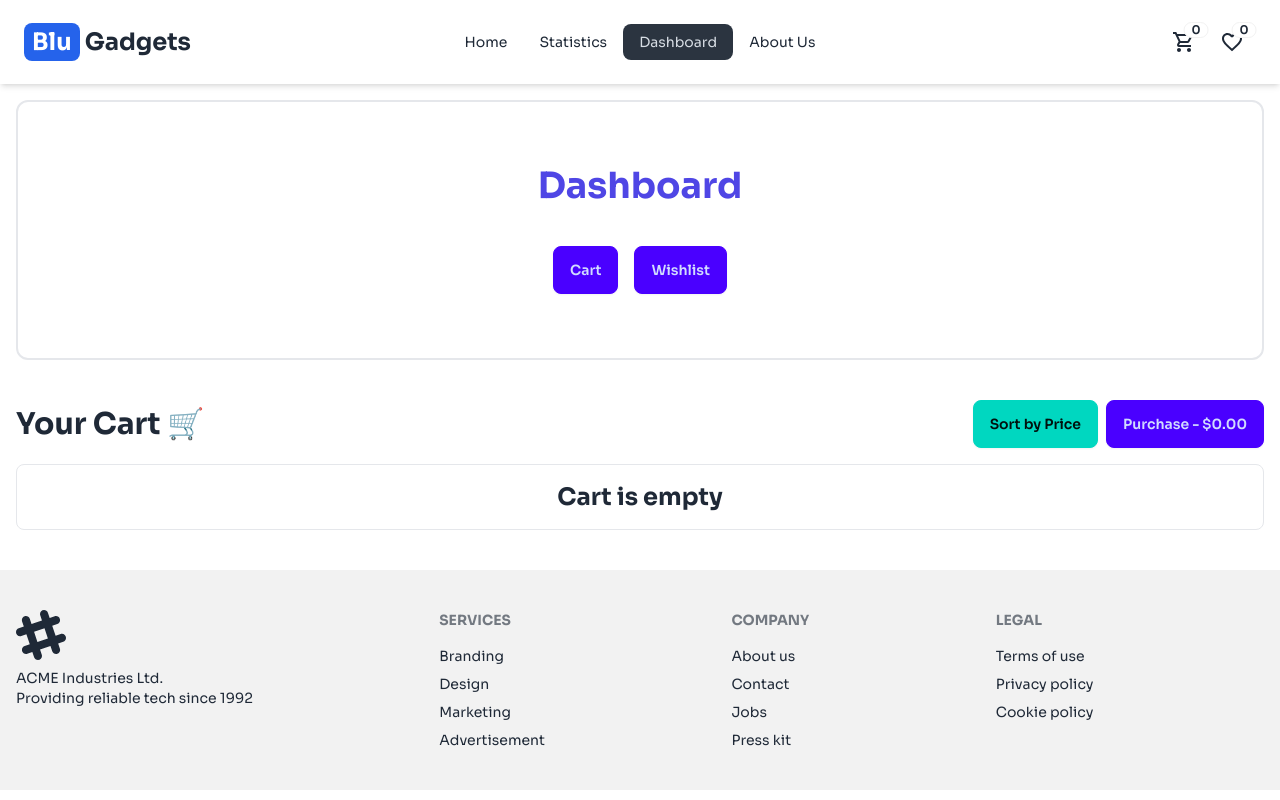
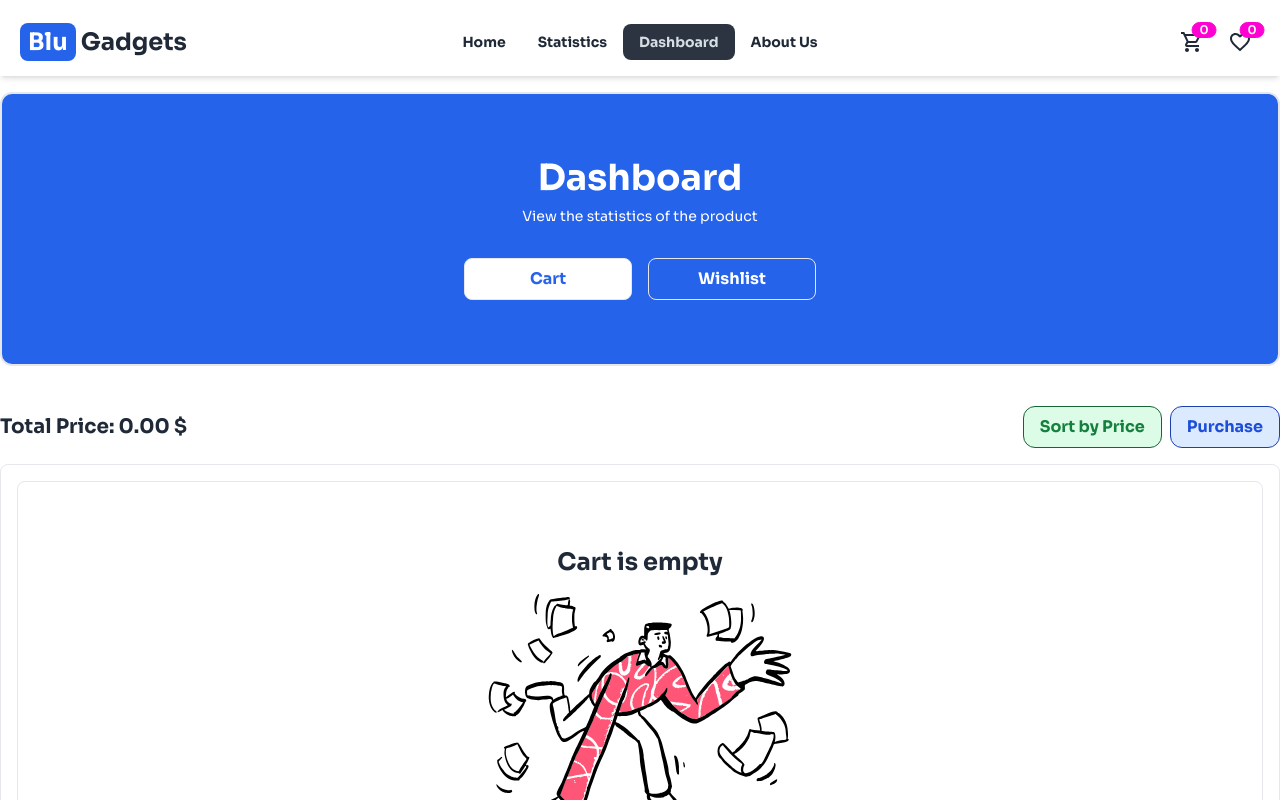
Before and after one commit to programming-hero-web-course-4/b10a8-gadget-heaven-akashsaha02, a React (Vite) app: page /dashboard in a window 1280 px wide. Shown: the top 800 px of the page. Built offline with nearby package versions, Linux system fonts and the light colour scheme.

Commit message:
Add prop-types dependency, enhance styling across components, and refactor DashboardPage layout

```diff
--- a/package.json
+++ b/package.json
@@ -10,6 +10,7 @@
     "preview": "vite preview"
   },
   "dependencies": {
+    "prop-types": "^15.8.1",
     "react": "^18.3.1",
     "react-dom": "^18.3.1",
     "react-hot-toast": "^2.4.1",
--- a/src/components/Banner/Banner.jsx
+++ b/src/components/Banner/Banner.jsx
@@ -2,7 +2,7 @@
 const Banner = () => {
     return (
         <div>
-            <div className='bg-indigo-600 text-white text-center pt-16 pb-32 md:pt-20 md:pb-64 rounded-xl mt-2 md:mt-4'>
+            <div className='bg-blue-600 text-white text-center pt-16 pb-32 md:pt-20 md:pb-64 rounded-b-xl'>
                 <h1 className="text-3xl md:text-5xl font-bold max-w-4xl mx-auto px-4">Upgrade Your Tech Accessorize with Gadget Heaven Accessories</h1>
                 <p className="max-w-2xl mx-auto my-4 md:my-6 px-4">Explore the latest gadgets that will take your experience to the next level. From smart devices to the coolest accessories, we have it all! </p>
                 <button className="bg-white text-indigo-600 font-bold px-6 py-2 text-lg md:text-xl rounded-full">Shop Now</button>
--- a/src/components/Cart/Cart.jsx
+++ b/src/components/Cart/Cart.jsx
@@ -1,8 +1,14 @@
+import { useState } from 'react';
 import { useCart } from '../../context/CartContext/CartContext';
 import toast from 'react-hot-toast';
-const Cart = ({ onPurchase }) => {
+import { useNavigate } from 'react-router-dom';
+import modalImg from '../../assets/Group.png'
+import errorImg from '../../assets/error.svg'
+const Cart = () => {
+    const [showModal, setShowModal] = useState(false);
     const { cart, addToCart, removeFromCart, removeCategoryFromCart, setCart } = useCart();
     const totalPrice = cart.reduce((total, item) => total + item.price * item.quantity, 0).toFixed(2);
+    const navigate = useNavigate()
 
     const sortCartByPrice = () => {
         // Deep clone the cart array to force state update
@@ -25,21 +31,38 @@
         removeCategoryFromCart(category);
         toast.error("Item category removed from cart");
     }
+    const handlePurchase = () => {
+        if (cart.length < 1) {
+            toast.error("No products selected");
+        } else {
+            setShowModal(true);
+            toast.success('Purchase Successful');
+        }
+    };
+    const closeModal = () => {
+        setCart([]);  // Empty the cart
+        setShowModal(false);
+        navigate('/');  // Redirect to homepage
+        toast.success('Thank you for shopping with us!');
+
+    };
 
     return (
-        <div>
+        <div className=''>
             <div className="flex flex-col sm:flex-row justify-between items-center gap-4">
-                <h2 className="text-2xl md:text-3xl font-bold">Your Cart 🛒</h2>
                 <div className="flex items-center gap-2">
-                    <button onClick={sortCartByPrice} className="btn btn-accent">Sort by Price</button>
-                    <button onClick={onPurchase} className="btn btn-primary">
-                        Purchase - ${totalPrice}
+                    <p className="text-xl font-bold">Total Price: {totalPrice} $</p>
+                </div>
+                <div className="flex items-center gap-2">
+                    <button onClick={sortCartByPrice} className="px-4 py-2 bg-green-100 text-green-700 font-bold border border-green-800 rounded-xl">Sort by Price</button>
+                    <button onClick={() => handlePurchase()} className="px-4 py-2 bg-blue-100 text-blue-700 font-bold border border-blue-800 rounded-xl">
+                        Purchase
                     </button>
                 </div>
             </div>
             <div className="flex flex-col items-center gap-4 mt-4 border p-4 rounded-lg">
                 {
-                    cart.length>0?(cart.map((product, index) => (
+                    cart.length > 0 ? (cart.map((product, index) => (
                         <div key={index} className="flex flex-col md:flex-row items-center gap-4 p-4 bg-white rounded-lg shadow-lg w-full max-w-md md:max-w-full">
                             <div className="w-full md:w-24 h-24 flex-shrink-0">
                                 <img src={product.image} alt={product.title} className="w-full h-full object-cover rounded-lg" />
@@ -55,9 +78,27 @@
                                 <button onClick={() => handleRemoveCategory(product.category)} className="p-2 bg-red-100 rounded-full text-red-500 hover:bg-red-200 transition duration-150">❌</button>
                             </div>
                         </div>
-                    ))):<h1 className="text-2xl font-bold text-center">Cart is empty</h1>
+                    ))) : <div className="flex flex-col justify-center items-center h-auto w-full sm:col-span-9 border rounded-lg p-16">
+                        <h1 className="text-2xl font-bold text-center mb-4">Cart is empty</h1>
+                        <img src={errorImg} alt="" className="max-w-xs" />
+                    </div>
                 }
             </div>
+            {/* Modal for purchase confirmation */}
+            {showModal && (
+                <div className="modal modal-open">
+                    <div className="modal-box">
+                        <div className="flex justify-center items-center mb-4">
+                            <img src={modalImg} alt="" />
+                        </div>
+                        <h3 className="font-bold text-lg text-center">Thank you for your purchase!</h3>
+                        <p className="py-4 text-center">Your total cost is ${totalPrice}</p>
+                        <div className="modal-action">
+                            <button className="btn w-full" onClick={closeModal}>Close</button>
+                        </div>
+                    </div>
+                </div>
+            )}
         </div>
     );
 }
--- a/src/components/Layout/Layout.jsx
+++ b/src/components/Layout/Layout.jsx
@@ -6,11 +6,13 @@
 
 const Layout = () => {
     return (
-        <div>
+        <div className="min-h-screen grid grid-rows-[auto_1fr_auto]">
             <NavBar />
-            <div className="max-w-7xl mx-auto px-4">
-                <Outlet />
-                <Toaster />
+            <div>
+                <div className="max-w-7xl mx-auto px-2 xl:px-0">
+                    <Outlet />
+                    <Toaster />
+                </div>
             </div>
             <Footer />
         </div>
--- a/src/components/NavBar/NavBar.jsx
+++ b/src/components/NavBar/NavBar.jsx
@@ -15,7 +15,7 @@
   const getBackgroundColor = () => {
     switch (location.pathname) {
       case '/':
-        return "bg-blue-600 text-white";
+        return "bg-blue-600 text-white rounded-t-xl";
       default:
         return "bg-white";
     }
@@ -30,9 +30,18 @@
     }
   };
 
+  const getShadow = () => {
+    switch (location.pathname) {
+      case "/":
+        return "";
+      default:
+        return "shadow-md";
+    }
+  }
+
   return (
-    <div className={`px-4 sticky top-0 z-10 ${getBackgroundColor()} shadow-md py-2`}>
-      <div className="navbar max-w-7xl mx-auto">
+    <div className={`px-2 sticky top-0 z-10 mt-2 ${getShadow()}`}>
+      <div className={`navbar max-w-7xl mx-auto ${getBackgroundColor()}`}>
         <div className="navbar-start">
           <div className="dropdown">
             <div tabIndex={0} role="button" className="pr-3 lg:hidden">
@@ -53,7 +62,7 @@
             </div>
             <ul
               tabIndex={0}
-              className="menu menu-sm dropdown-content bg-base-100 rounded-box z-[1] mt-3 w-52 p-2 shadow"
+              className="menu menu-sm dropdown-content bg-base-100 rounded-box z-[1] mt-3 w-52 p-2 shadow text-black"
             >
               <li>
                 <NavLink to="/" exact activeClassName="active">
@@ -77,13 +86,13 @@
               </li>
             </ul>
           </div>
-          <NavLink to="/" className="text-xl md:text-2xl font-bold">
-            <span className={`px-2 py-1 ${getLogoBgColor()} text-white rounded-lg`}>Blu</span> Gadgets
+          <NavLink to="/" className="text-md sm:text-xl md:text-2xl font-bold">
+            <span className={`px-2 py-1 ml-1 ${getLogoBgColor()} text-white rounded-lg`}>Blu</span> <span className="">Gadgets</span>
           </NavLink>
         </div>
         <div className="navbar-center hidden lg:flex">
-          <ul className="menu menu-horizontal px-1">
-            <li>
+          <ul className="menu menu-horizontal px-1 font-bold">
+            <li className="">
               <NavLink to="/" exact activeClassName="active">
                 Home
               </NavLink>
@@ -110,7 +119,7 @@
             <div tabIndex={0} role="button" className="btn btn-ghost btn-circle">
               <div className="indicator">
                 <MdOutlineShoppingCart className="text-2xl" />
-                <span className="badge badge-sm indicator-item">{totalQuantity}</span>
+                <span className="badge badge-secondary badge-sm indicator-item">{totalQuantity}</span>
               </div>
             </div>
             <div
@@ -118,18 +127,18 @@
               className="card card-compact dropdown-content bg-base-100 z-[1] mt-3 w-52 shadow"
             >
               <div className="card-body">
-                <span className="text-lg font-bold">{totalQuantity} Items</span>
-                <span className="text-info">Subtotal: ${totalPrice}</span>
+                <span className="text-lg font-bold text-black">{totalQuantity} Items</span>
+                <span className="text-md text-black">Subtotal: ${totalPrice}</span>
                 <div className="card-actions">
                   <button className="btn btn-primary btn-block" onClick={() => navigate('/dashboard')}>View cart</button>
                 </div>
               </div>
             </div>
           </div>
-          <div tabIndex={0} role="button" className="btn btn-ghost btn-circle" onClick={() => navigate('/dashboard')}>
+          <div tabIndex={0} role="button" className="btn btn-ghost btn-circle" onClick={() => navigate('/dashboard', { state: { activeTab: 'wishlist' } })}>
             <div className="indicator">
               <MdFavoriteBorder className="text-2xl" />
-              <span className="badge badge-sm indicator-item">{wishlist.length}</span>
+              <span className="badge badge-secondary badge-sm indicator-item">{wishlist.length}</span>
             </div>
           </div>
         </div>
--- a/src/components/WishList/WishList.jsx
+++ b/src/components/WishList/WishList.jsx
@@ -1,11 +1,10 @@
 import { useCart } from '../../context/CartContext/CartContext';
 import { useWishlist } from '../../context/WishlistContext/WishlistContext';
 import toast from 'react-hot-toast';
+import errorImg from '../../assets/error.svg'
 const WishList = () => {
     const { wishlist, removeFromWishlist } = useWishlist();
     const {addToCart}=useCart();
-    const totalPrice = wishlist.reduce((total, item) => total + item.price, 0).toFixed(2);
-
     const handleMoveToCart = (product) => {
         addToCart(product);
         removeFromWishlist(product.id);
@@ -38,7 +37,10 @@
                                 </div>
                             </div>
                         ))
-                    ):<h1 className="text-2xl font-bold text-center">Wishlist is empty</h1>
+                    ):<div className="flex flex-col justify-center items-center h-auto w-full sm:col-span-9 border rounded-lg p-16">
+                    <h1 className="text-2xl font-bold text-center mb-4">Cart is empty</h1>
+                    <img src={errorImg} alt="" className="max-w-xs" />
+                </div>
                 }
             </div>
         </div>
--- a/src/index.css
+++ b/src/index.css
@@ -18,7 +18,7 @@
 }
 
 .hero-section {
-    background-image: linear-gradient(rgba(180, 8, 180, 0.7), rgba(77, 7, 77, 0.8)), url('./assets/about-us-bg.jpg');
+    background-image: linear-gradient(rgba(8, 62, 180, 0.7), rgba(7, 18, 77, 0.8)), url('./assets/about-us-bg.jpg');
     color: white;
 }
 
--- a/src/pages/DashboardPage/DashboardPage.jsx
+++ b/src/pages/DashboardPage/DashboardPage.jsx
@@ -1,61 +1,39 @@
 import { useEffect, useState } from 'react';
-import { useCart } from '../../context/CartContext/CartContext';
-import { useLocation, useNavigate } from 'react-router-dom';
+import { useLocation } from 'react-router-dom';
 import Cart from '../../components/Cart/Cart';
 import WishList from '../../components/WishList/WishList';
-import toast from 'react-hot-toast';
 
 const DashboardPage = () => {
-    const { cart } = useCart();
-    const [activeTab, setActiveTab] = useState(true);
-    const [showModal, setShowModal] = useState(false);
-    const { setCart } = useCart();
-    const navigate = useNavigate();
   const location = useLocation();
+  const [activeTab, setActiveTab] = useState(location.state?.activeTab === 'wishlist' ? false : true);
 
   useEffect(() => {
     document.title = 'Blu Gadgets | Dashboard';
   }, [location]);
 
-    const handlePurchase = () => {
-        setShowModal(true);
-        toast.success('Purchase Successful');
-    };
-
-    const closeModal = () => {
-        setCart([]);  // Empty the cart
-        setShowModal(false);
-        navigate('/');  // Redirect to homepage
-        toast.success('Thank you for shopping with us!');
-
-    };
-    const totalPrice = cart.reduce((total, item) => total + item.price * item.quantity, 0).toFixed(2);
-
   return (
     <div>
-            <div className="py-6 my-4 rounded-xl border-2">
-                <h1 className="text-4xl font-bold text-center my-10 text-indigo-600">Dashboard</h1>
-                <div className="flex justify-center items-center gap-4 mb-10">
-                    <button className="btn btn-primary" onClick={() => setActiveTab(true)}>Cart</button>
-                    <button className="btn btn-primary" onClick={() => setActiveTab(false)}>Wishlist</button>
+      <div className="py-16 my-4 rounded-xl border-2 bg-blue-600 text-center">
+        <h1 className="text-2xl md:text-3xl lg:text-4xl font-bold text-white">Dashboard</h1>
+        <p className="mt-2 text-sm md:text-md text-white mb-8">View the statistics of the product</p>
+        <div className="flex justify-center items-center gap-4 max-w-sm mx-auto px-4">
+          <button
+            className={`py-2 rounded-lg font-bold w-full border ${!activeTab ? 'bg-blue-700 text-white' : 'bg-white text-blue-600'}`}
+            onClick={() => setActiveTab(true)}
+          >
+            Cart
+          </button>
+          <button
+            className={`py-2 rounded-lg font-bold w-full border ${activeTab ? 'bg-blue-600 text-white' : 'bg-white text-blue-600'}`}
+            onClick={() => setActiveTab(false)}
+          >
+            Wishlist
+          </button>
         </div>
       </div>
       <div className="my-10">
-                {activeTab ? <Cart onPurchase={handlePurchase} /> : <WishList />}
+        {activeTab ? <Cart /> : <WishList />}
       </div>
-
-            {/* Modal for purchase confirmation */}
-            {showModal && (
-                <div className="modal modal-open">
-                    <div className="modal-box">
-                        <h3 className="font-bold text-lg">Thank you for your purchase!</h3>
-                        <p className="py-4">Your total cost is ${totalPrice}</p>
-                        <div className="modal-action">
-                            <button className="btn" onClick={closeModal}>Close</button>
-                        </div>
-                    </div>
-                </div>
-            )}
     </div>
   );
 };
--- a/src/pages/StatisticsPage/StatisticsPage.jsx
+++ b/src/pages/StatisticsPage/StatisticsPage.jsx
@@ -13,8 +13,9 @@
   const products = useContext(ProductContext);
   return (
     <div className="">
-      <div className="py-6 my-4 rounded-xl border-2 bg-indigo-600">
-        <h1 className="text-4xl font-bold text-center my-10 text-white ">Statistics</h1>
+      <div className="py-16 my-4 rounded-xl text-white text-center border-2 bg-blue-600">
+        <h1 className="text-2xl  md:text-3xl lg:text-4xl font-bold">Statistics</h1>
+        <p className="mt-2 text-sm md:text-md">View the statistics of the product</p>
       </div>
       <ResponsiveContainer width="100%" height={400}>
         <ComposedChart
```
Also changed, not shown: src/pages/AboutPage/AboutPage.jsx (+4 -4 lines), 1 other file (tests, documents, lock files or other folders). Lines whose indentation alone changed are shown as unchanged.
